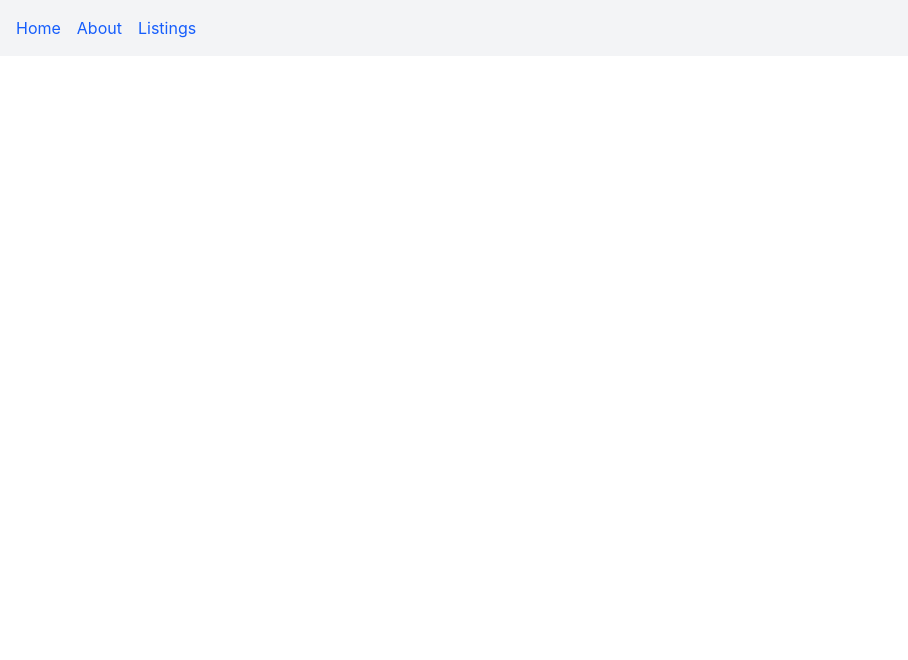
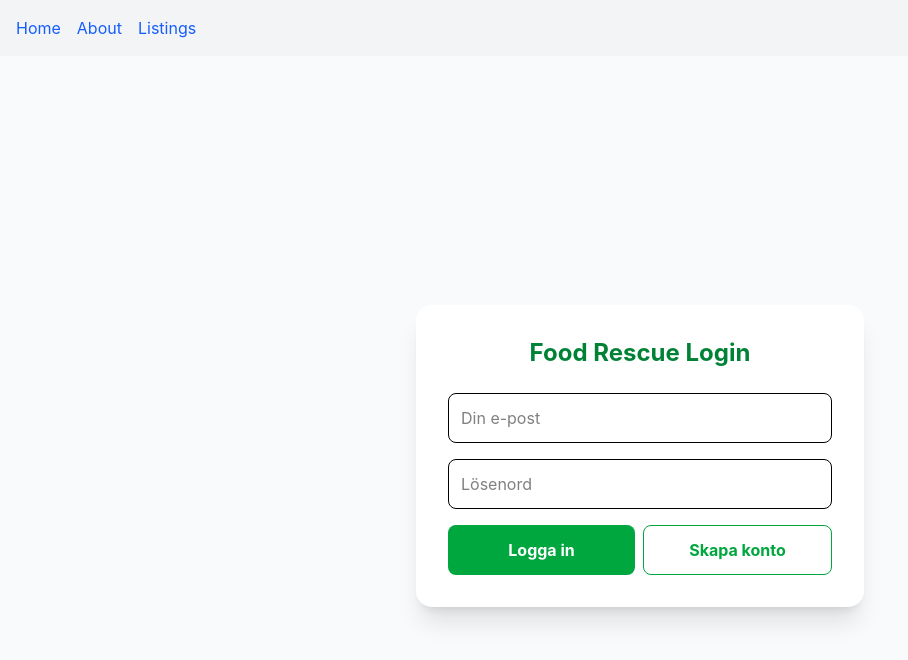
Before and after one commit to filiplarsen231/foodrescue_group_11, a React (Vite) app: page /login in a window 1280 px wide. Before the commit this address had no page. Shown: the top 660 px of the page, without its empty margins (0-908 px from the left). Built offline with nearby package versions, Linux system fonts and the light colour scheme.

Commit message:
skapa login sida

```diff
--- a/src/App.jsx
+++ b/src/App.jsx
@@ -2,6 +2,7 @@ import { BrowserRouter, Routes, Route, Link } from 'react-router-dom'
 import Home from './pages/Home'
 import About from './pages/About'
 import Listings from './pages/Listings'
+import Login from './pages/Login'
 
 export default function App() {
   return (
@@ -16,6 +17,7 @@ export default function App() {
         <Route path="/" element={<Home />} />
         <Route path="/about" element={<About />} />
         <Route path="/listings" element={<Listings />} />
+        <Route path="/login" element={<Login />} />
       </Routes>
     </BrowserRouter>
   )
--- a/src/pages/Home.jsx
+++ b/src/pages/Home.jsx
@@ -10,6 +10,8 @@ export default function Home() {
     description: '',
     expiry_date: ''
   })
+
+  const [user, setUser] = useState(null)
 
   useEffect(() => {
     const fetchListings = async () => {
@@ -24,7 +26,21 @@ export default function Home() {
     }
 
     fetchListings()
+
+    supabase.auth.getUser().then(({ data: { user } }) => {
+      setUser(user)
+    })
+
+    const { data: authListener } = supabase.auth.onAuthStateChange((event, session) => {
+      setUser(session?.user ?? null)
+    })
+    return () => authListener.subscription.unsubscribe()
   }, [])
+
+  const handleLogout = async () => {
+    await supabase.auth.signOut()
+    window.location.reload() // Enkel refresh för att rensa states
+  }
 
   const handleSubmit = async (e) => {
     e.preventDefault()
--- /dev/null
+++ b/src/pages/Login.jsx
@@ -0,0 +1,70 @@
+import { useState } from 'react'
+import { supabase } from '../lib/supabase'
+import { useNavigate } from 'react-router-dom'
+
+export default function Login() {
+    const [loading, setLoading] = useState(false)
+    const [email, setEmail] = useState('')
+    const [password, setPassword] = useState('')
+    const navigate = useNavigate()
+
+    const handleSignUp = async (e) => {
+        e.preventDefault()
+        setLoading(true)
+        const { error } = await supabase.auth.signUp({ email, password })
+        if (error) alert(error.message)
+        else alert('Konto skapat! Du kan nu logga in.')
+        setLoading(false)
+    }
+
+    const handleLogin = async (e) => {
+        e.preventDefault()
+        setLoading(true)
+        const { error } = await supabase.auth.signInWithPassword({ email, password })
+        if (error) alert(error.message)
+        else navigate('/') // Skicka hem användaren när det lyckas
+        setLoading(false)
+    }
+
+    return (
+    <div className="flex flex-col items-center justify-center min-h-screen p-4 bg-gray-50">
+      <div className="w-full max-w-md p-8 bg-white rounded-2xl shadow-xl">
+        <h1 className="text-2xl font-bold text-center mb-6 text-green-700">Food Rescue Login</h1>
+
+        <form className="space-y-4">
+          <input
+            type="email"
+            placeholder="Din e-post"
+            className="w-full p-3 border rounded-lg text-black"
+            value={email}
+            onChange={(e) => setEmail(e.target.value)}
+          />
+          <input
+            type="password"
+            placeholder="Lösenord"
+            className="w-full p-3 border rounded-lg text-black"
+            value={password}
+            onChange={(e) => setPassword(e.target.value)}
+          />
+
+          <div className="flex gap-2">
+            <button
+              onClick={handleLogin}
+              disabled={loading}
+              className="flex-1 bg-green-600 text-white p-3 rounded-lg font-bold hover:bg-green-700 disabled:bg-gray-400"
+            >
+              Logga in
+            </button>
+            <button
+              onClick={handleSignUp}
+              disabled={loading}
+              className="flex-1 border border-green-600 text-green-600 p-3 rounded-lg font-bold hover:bg-green-50"
+            >
+              Skapa konto
+            </button>
+          </div>
+        </form>
+      </div>
+    </div>
+  )
+}
```
